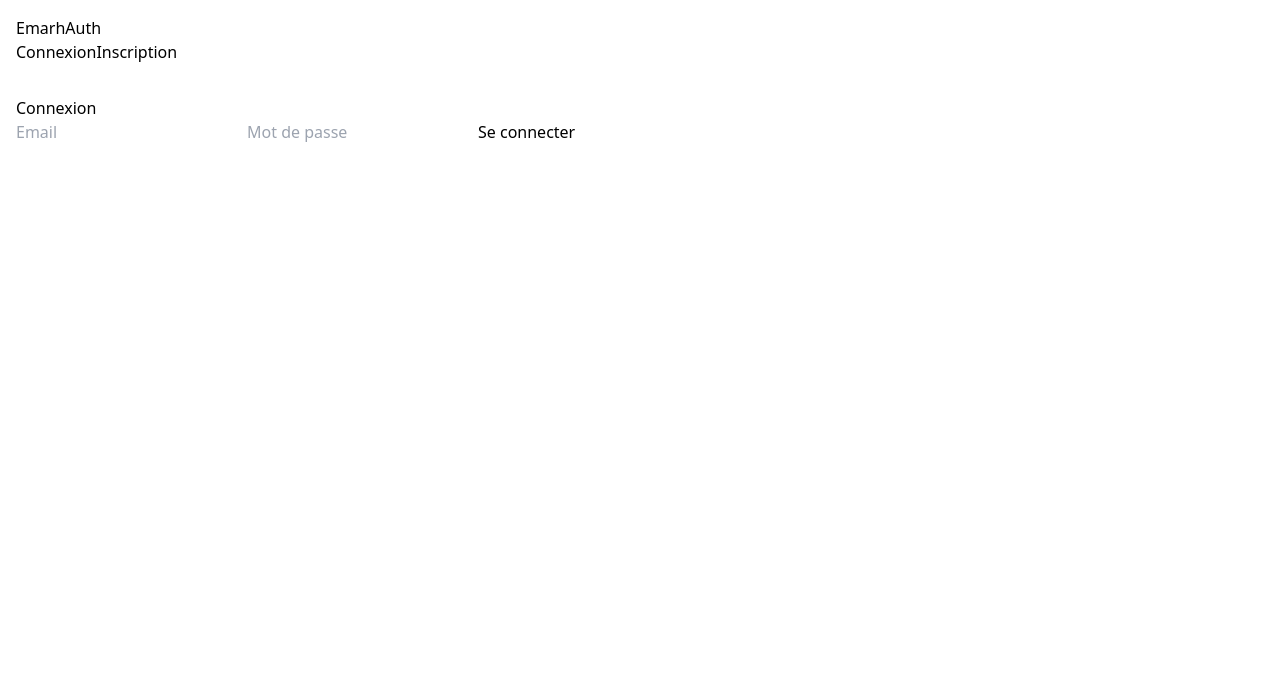
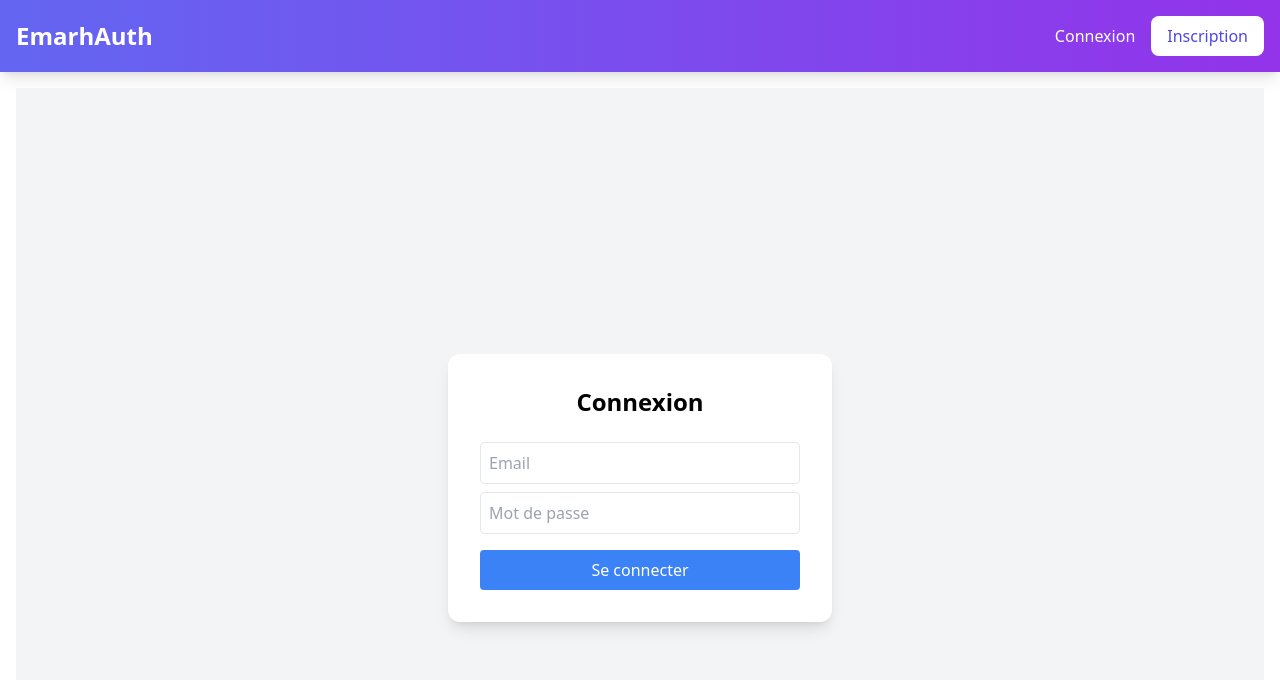
Before and after one commit to Harry8679/FullAuth-WithoutContext-Client, a React (Create React App) app: page /login in a window 1280 px wide. Shown: the top 680 px of the page. Built offline with nearby package versions, Linux system fonts and the light colour scheme.

Commit message:
Tailwind 2

```diff
--- a/tailwind.config.js
+++ b/tailwind.config.js
@@ -1,8 +1,12 @@
- /** @type {import('tailwindcss').Config} */
- export default {
-  content: ["./src/**/*.{html,js}"],
+/** @type {import('tailwindcss').Config} */
+// eslint-disable-next-line import/no-anonymous-default-export
+export default {
+  content: [
+    "./src/**/*.{js,jsx,ts,tsx}", // ✅ Assure-toi que JSX est inclus
+    "./public/index.html" // ✅ Inclure l'index HTML si nécessaire
+  ],
   theme: {
     extend: {},
   },
   plugins: [],
-}
+};
```
